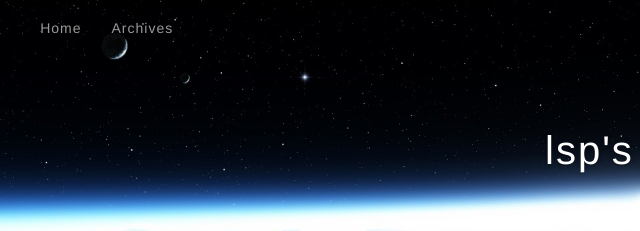
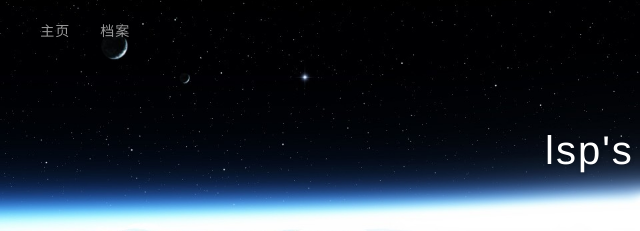
Before and after one commit to lspRosa/lspRosa.github.io, a plain HTML site: page 2017/06/11/index/index.html in a window 1280 px wide. Shown: the top 231 px of the page, 0-640 px from the left. Drawn offline with nearby package versions, Linux system fonts and the light colour scheme.

Commit message:
Site updated: 2017-06-28 18:23:24

```diff
--- a/2017/06/11/index/index.html
+++ b/2017/06/11/index/index.html
@@ -45,9 +45,9 @@
       <nav id="main-nav">
         <a id="main-nav-toggle" class="nav-icon"></a>
 
-          <a class="main-nav-link" href="/">Home</a>
+          <a class="main-nav-link" href="/">主页</a>
 
-          <a class="main-nav-link" href="/archives">Archives</a>
+          <a class="main-nav-link" href="/archives">档案</a>
 
       </nav>
       <nav id="sub-nav">
@@ -98,7 +98,7 @@
 
     </div>
     <footer class="article-footer">
-      <a data-url="http://yoursite.com/2017/06/11/index/" data-id="cj4gulok10000ror6z72eec5v" class="article-share-link">Share</a>
+      <a data-url="http://yoursite.com/2017/06/11/index/" data-id="cj4gurvzx0000swr6o2hhg049" class="article-share-link">Share</a>
 
 
     </footer>
@@ -160,9 +160,9 @@
     </div>
     <nav id="mobile-nav">
 
-    <a href="/" class="mobile-nav-link">Home</a>
+    <a href="/" class="mobile-nav-link">主页</a>
 
-    <a href="/archives" class="mobile-nav-link">Archives</a>
+    <a href="/archives" class="mobile-nav-link">档案</a>
 
 </nav>
 
```
Also changed, not shown: archives/2017/06/index.html (+4 -4 lines), archives/2017/index.html (+4 -4 lines), archives/index.html (+4 -4 lines), index.html (+5 -5 lines).
